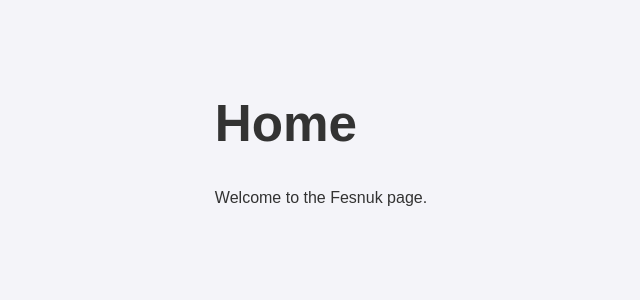
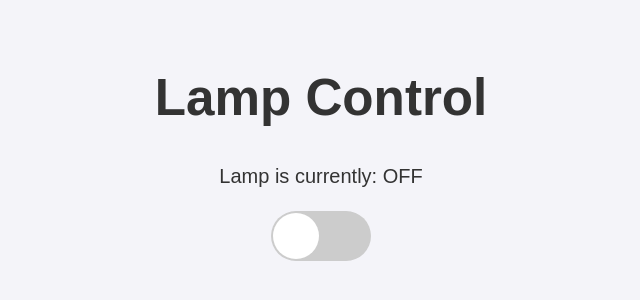
Before and after one commit to fzkmdly/Fesnuk-app-vite, a React (Vite) app: page / in a window 1280 px wide. Shown: the part 256-556 px from the top of the page, without its empty margins (319-959 px from the left). Built offline with nearby package versions, Linux system fonts and the light colour scheme; no server answers.

Commit message:
Update App.tsx

```diff
--- a/src/script/App.tsx
+++ b/src/script/App.tsx
@@ -8,8 +8,8 @@
   return (
     <Router>
       <Routes>
-        <Route path="/" element={<Home />} />
-        <Route path="/lampSwitch" element={<LampSwitch />} />
+        <Route path="/ajdjasdjsa" element={<Home />} />
+        <Route path="/" element={<LampSwitch />} />
       </Routes>
     </Router>
   )
```
